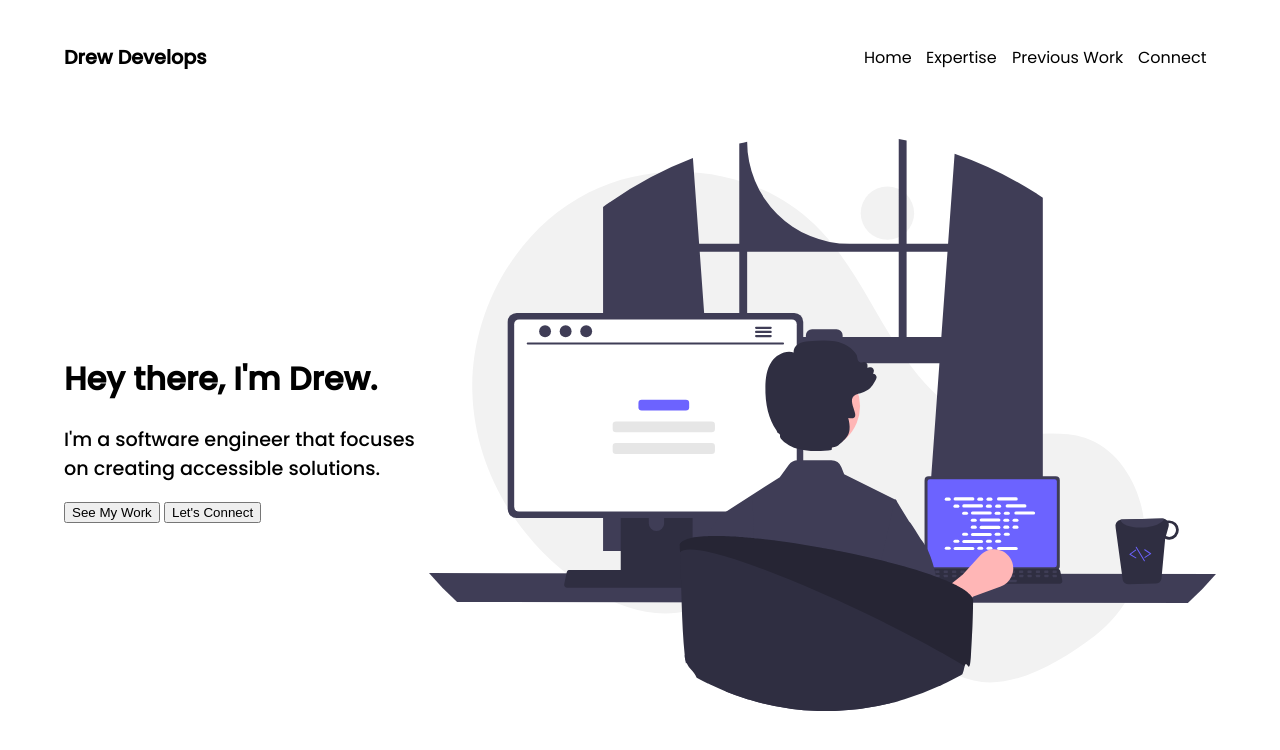
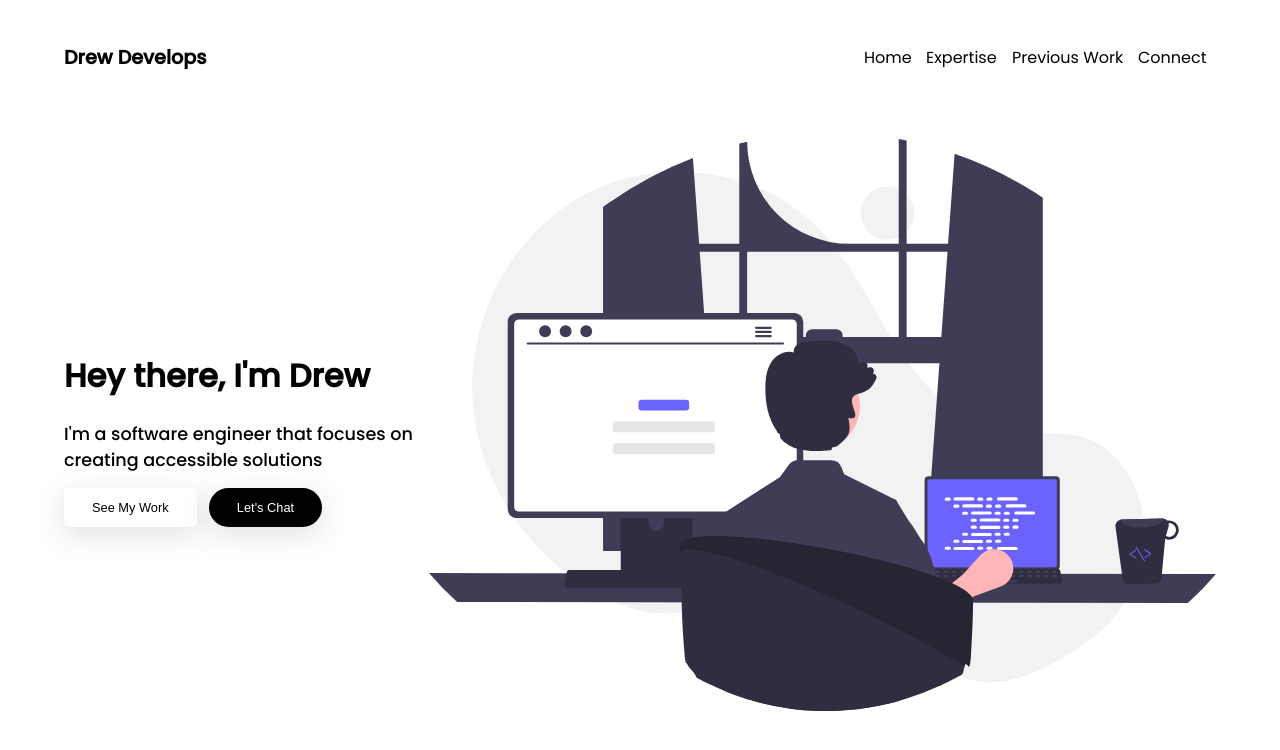
Before and after one commit to drewdoesdevelopment/drew-develops, a SvelteKit app: page / in a window 1280 px wide. Shown: the top 750 px of the page. Built offline with nearby package versions, Linux system fonts and the light colour scheme.

Commit message:
Moar changes

```diff
--- a/src/routes/+page.svelte
+++ b/src/routes/+page.svelte
@@ -4,10 +4,10 @@
 <main>
     <div class="hero">
       <div class="flex-container">
-        <h1>Hey there, I'm Drew.</h1>
-        <h2>I'm a software engineer that focuses on creating <span>accessible</span> solutions.</h2>
-        <button>See My Work</button>
-        <button>Let's Connect</button>
+        <h1>Hey there, I'm Drew</h1>
+        <h2>I'm a software engineer that focuses on creating <span>accessible</span> solutions</h2>
+        <button class="primary">See My Work</button>
+        <button class="secondary">Let's Chat</button>
       </div>
       <div class="flex-container">
         <img src="/images/hero_svg.svg" />
@@ -20,8 +20,12 @@
     margin-top: 3rem;
   }
 
+  h1 {
+    font-weight: 600;
+  }
+
   h2 {
-    font-size: 1.2rem;
+    font-size: 1.1rem;
     font-weight: 500;
   }
 
@@ -30,4 +34,24 @@
     align-items: center;
     justify-content: space-between;
   }
+
+  button {
+    padding: 10px 26px;
+    border-color: transparent;
+    box-shadow: rgba(100, 100, 111, 0.2) 0px 7px 29px 0px;
+    font-weight: 500;
+    font-size: 0.8rem;
+
+    &.primary {
+      background-color: white;
+      border-radius: 5px;
+      margin-right: 0.5rem;
+    }
+
+    &.secondary {
+      background-color: black;
+      color: white;
+      border-radius: 47px;
+    }
+  }
 </style>
```
Also changed, not shown: src/styles/global.scss (line endings or trailing spaces).
